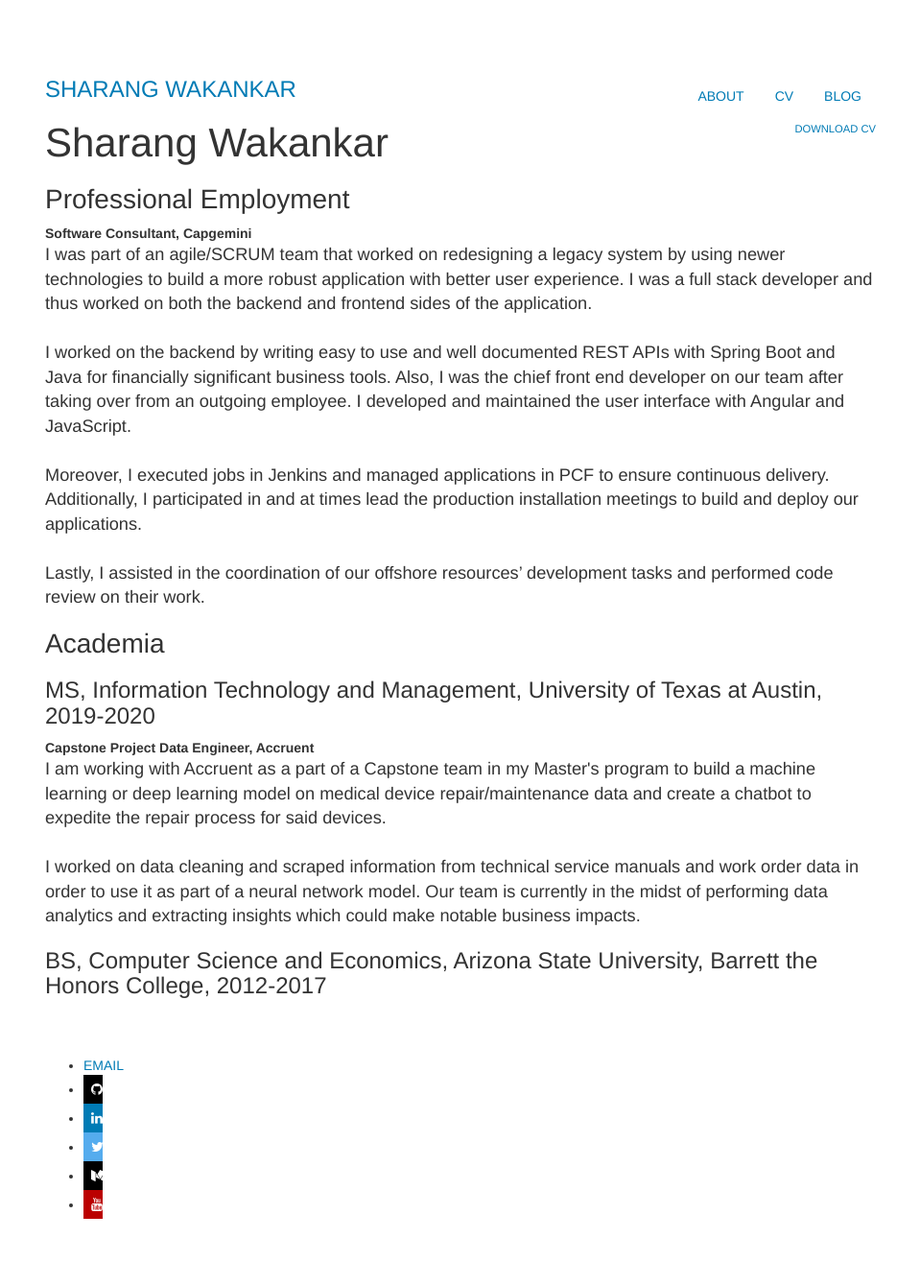
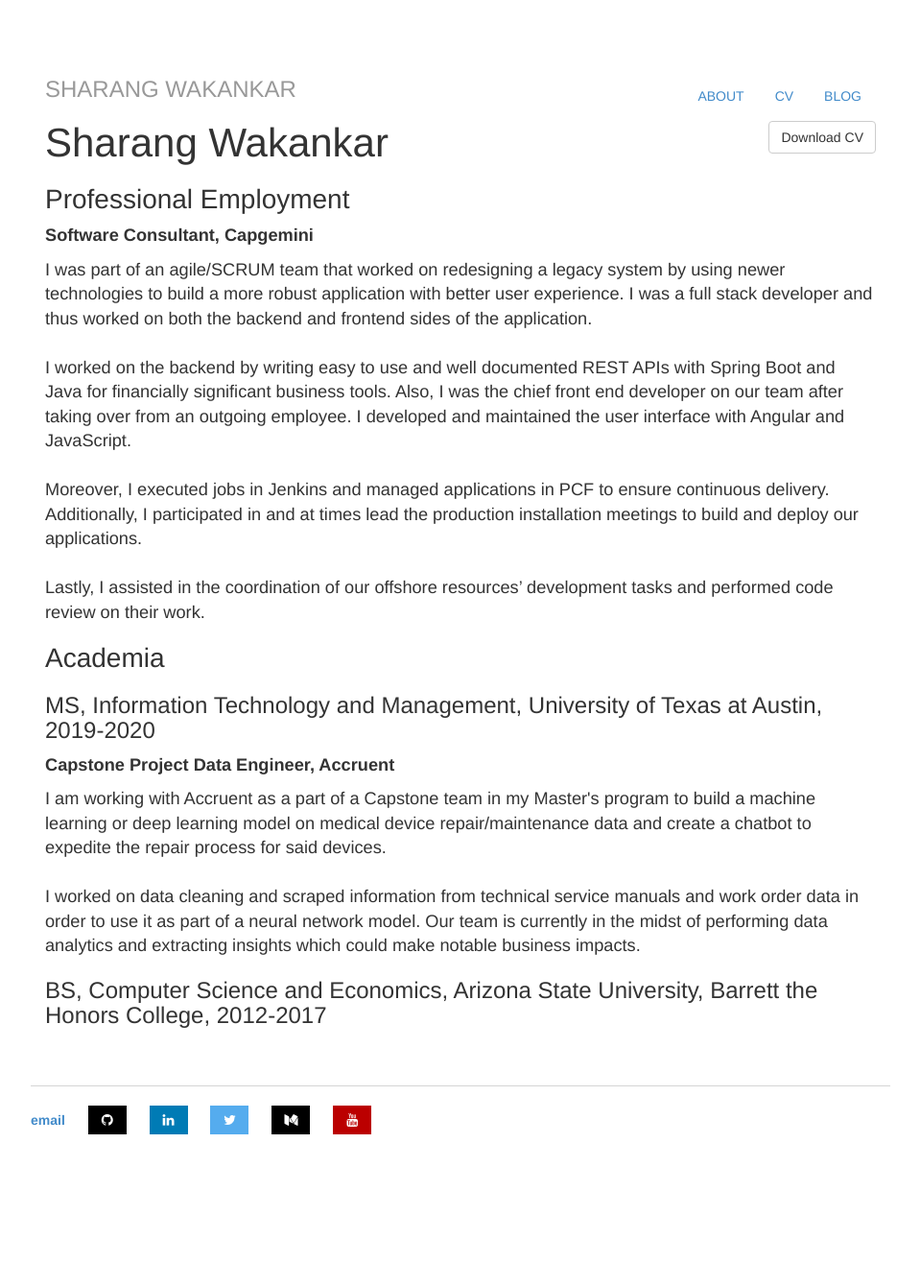
Before and after one commit to sharangw/sharangw.github.io, a Jekyll site: the page built from cv/index.html, in a window 1280 px wide. Shown: the whole page at 96% size, without its empty margins (160-1119 px from the left). Built offline with Jekyll 4.4.1, drawn with Linux system fonts in a browser that asks for light colours; after the commit the page ends 1242 px from its top, so only the background shows below that.

Commit message:
add bootstrap

```diff
--- a/_layouts/default.html
+++ b/_layouts/default.html
@@ -1,5 +1,5 @@
 <!DOCTYPE html>
-	<html>
+	<html lang="en">
 		<head>
 			<meta charset="utf-8">
 			<meta name="viewport" width="device-width, initial-scale=1.0">
@@ -24,7 +24,9 @@
 
 			{{ content }}
 
-			<div class="footer">
+			</div> <!-- end container!-->
+			<footer>
+				<br>
 	    		<ul>
 	        		<li><a href="mailto:sharangwakankar@utexas.edu">email</a></li>
 	        		<li><a href="https://github.com/sharangw" class="fa fa-github"></a></li>
@@ -33,7 +35,6 @@
 					<li><a href="https://medium.com/@sharus10" class="fa fa-medium"></a></li>
 					<li><a href="https://www.youtube.com/user/swak0176" class="fa fa-youtube"></a></li>
 				</ul>
-			</div>
-		</div> <!-- end container!-->
+			</footer>
 		</body>
 	</html>
--- a/css/design.css
+++ b/css/design.css
@@ -12,7 +12,7 @@
     display: inline;
     margin-right: 20px;
 }
-.header, .footer, .header h3 {
+.header, .header h3 {
     font-family: 'Montserrat', Helvetica, sans-serif;
     text-transform: uppercase;
     font-weight: normal;
@@ -20,12 +20,12 @@
 .pull-right {
   float: right !important;
 }
-.text-muted {
+h3.text-muted a{
   color: #999999;
 }
 a {
     text-decoration: none;
-    color: #007bb5;
+
 }
 a:hover {
     text-decoration: underline;
@@ -57,7 +57,7 @@
 .fa {
   padding: 8px;
   font-size: 20px;
-  width: 20px;
+  width: 40px;
   text-align: center;
   text-decoration: none;
 }
--- a/cv/index.html
+++ b/cv/index.html
@@ -4,13 +4,14 @@
 ---
 
 	<div class="cv">
-		<a href="resume.pdf" class="download" title="Download CV as PDF">Download CV</a>
+		<a href="resume.pdf" class="btn btn-default pull-right" title="Download CV as PDF">Download CV</a>
 
 		<h1>Sharang Wakankar</h1>
 
 		<h2>Professional Employment</h2>
 
-		<strong>Software Consultant, Capgemini</strong>
+		<p><strong>Software Consultant, Capgemini</strong></p>
+
 		<p>I was part of an agile/SCRUM team that worked on redesigning a legacy system by using newer technologies to build a more robust application with better user experience. I was a full stack developer and thus worked on both the backend and frontend sides of the application. <br><br>
 
 		I worked on the backend by writing easy to use and well documented REST APIs with Spring Boot and Java for financially significant business tools. Also, I was the chief front end developer on our team after taking over from an outgoing employee. I developed and maintained the user interface with Angular and JavaScript.<br><br>
@@ -23,7 +24,7 @@
 
 		<h3>MS, Information Technology and Management, University of Texas at Austin, 2019-2020</h3>
 
-		<strong>Capstone Project Data Engineer, Accruent</strong>
+		<p><strong>Capstone Project Data Engineer, Accruent</strong></p>
 		<p>I am working with Accruent as a part of a Capstone team in my Master's program to build a machine learning or deep learning model on medical device repair/maintenance data and create a chatbot to expedite the repair process for said devices.<br><br>
 
 		I worked on data cleaning and scraped information from technical service manuals and work order data in order to use it as part of a neural network model. Our team is currently in the midst of performing data analytics and extracting insights which could make notable business impacts.</p>
```
Lines whose indentation alone changed are shown as unchanged.
